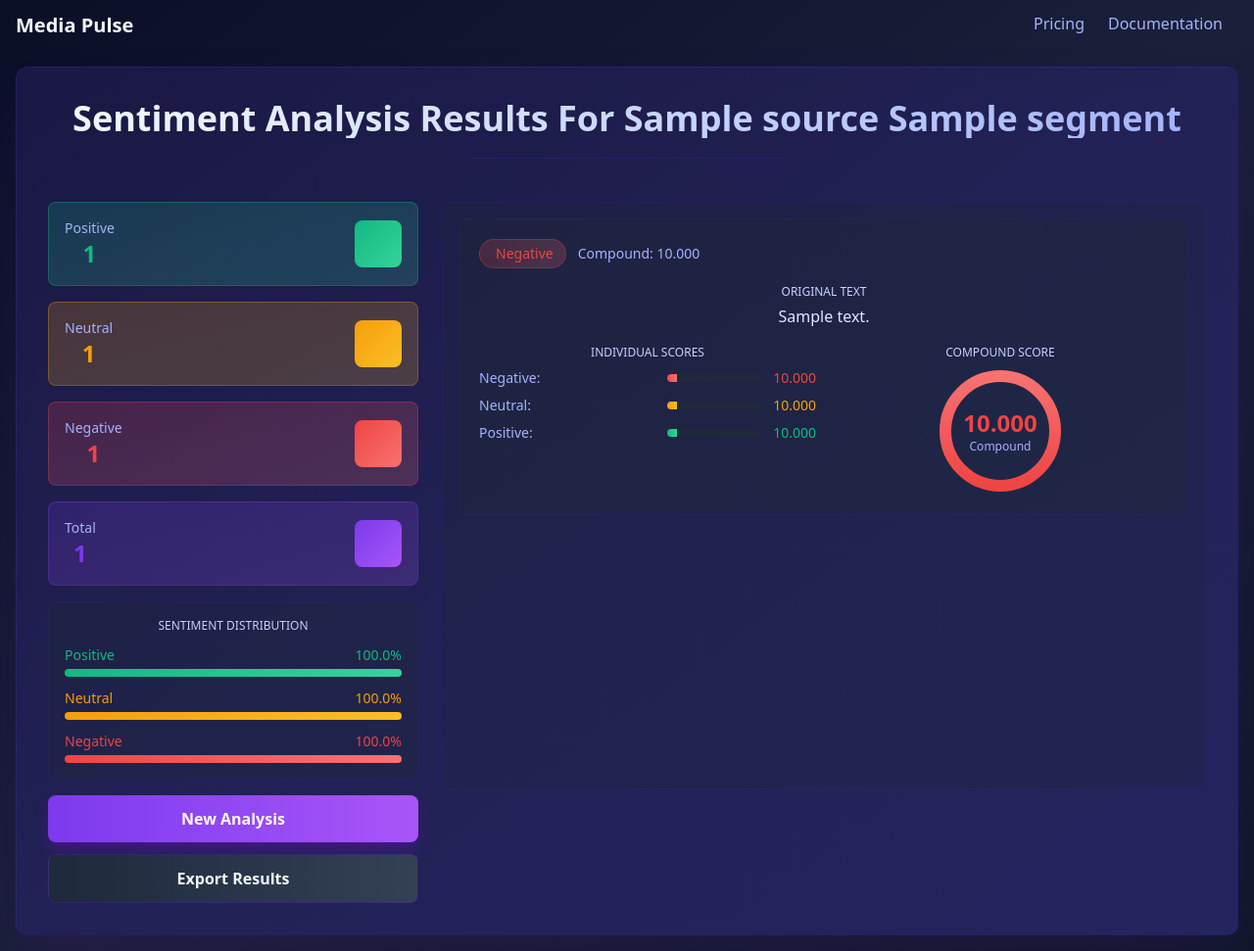
After one commit to QazGeo/News_Sentiment_Analyzer, a Flask app: template templates/internal/newsanalysis.html in a window 1280 px wide. The commit adds this page. Shown: the whole page at 98% size. Run offline with Flask 3, Linux system fonts and the light colour scheme; the template is opened without the code that fills it: most values are stand-ins (such as "Sample title", 1, 10 or a date in 2020).

Commit message:
Sentiment analysis of text data has been implemented

```diff
--- /dev/null
+++ b/templates/internal/newsanalysis.html
@@ -0,0 +1,281 @@
+{% extends 'layout.html' %}
+{% block content %}
+<!-- Main Content -->
+<main class="flex-grow flex items-center justify-center p-4">
+    <!-- Card Container -->
+    <div class="bg-gradient-to-br from-[#1e1b4b]/80 to-[#312e81]/60 backdrop-blur-sm rounded-xl shadow-2xl p-6 md:p-8 max-w-7xl w-full mx-auto border border-[#4c1d95]/30 shadow-purple-900/20">
+        <div class="flex flex-col items-center text-center gap-y-5">
+            <!-- Animated Title -->
+            <h1 class="text-transparent bg-clip-text bg-gradient-to-r from-[#f0f9ff] to-[#a5b4fc] tracking-in-contract text-3xl md:text-4xl font-bold">
+                Sentiment Analysis Results For {{source}} {{segment}}
+            </h1>
+
+            <!-- Divider Line -->
+            <div class="w-full max-w-xs">
+                <hr class="border-t border-[#4c1d95]/30">
+            </div>
+
+            <!-- Main Content Grid -->
+            <div class="w-full mt-6 grid grid-cols-1 lg:grid-cols-3 gap-6">
+                <!-- Summary Section - Left Side -->
+                <div class="lg:col-span-1">
+                    <div class="sticky top-6 space-y-4">
+                        <!-- Summary Cards -->
+                        <div class="grid grid-cols-2 lg:grid-cols-1 gap-4">
+                            <!-- Positive Count -->
+                            <div class="bg-gradient-to-br from-[#10b981]/20 to-[#34d399]/20 rounded-lg p-4 border border-[#10b981]/30">
+                                <div class="flex items-center justify-between">
+                                    <div>
+                                        <p class="text-[#a5b4fc] text-sm">Positive</p>
+                                        <p class="text-2xl font-bold text-[#10b981]">{{ positive_count }}</p>
+                                    </div>
+                                    <div class="w-12 h-12 bg-gradient-to-br from-[#10b981] to-[#34d399] rounded-lg flex items-center justify-center">
+                                        <i class="fas fa-smile text-white"></i>
+                                    </div>
+                                </div>
+                            </div>
+
+                            <!-- Neutral Count -->
+                            <div class="bg-gradient-to-br from-[#f59e0b]/20 to-[#fbbf24]/20 rounded-lg p-4 border border-[#f59e0b]/30">
+                                <div class="flex items-center justify-between">
+                                    <div>
+                                        <p class="text-[#a5b4fc] text-sm">Neutral</p>
+                                        <p class="text-2xl font-bold text-[#f59e0b]">{{ neutral_count }}</p>
+                                    </div>
+                                    <div class="w-12 h-12 bg-gradient-to-br from-[#f59e0b] to-[#fbbf24] rounded-lg flex items-center justify-center">
+                                        <i class="fas fa-meh text-white"></i>
+                                    </div>
+                                </div>
+                            </div>
+
+                            <!-- Negative Count -->
+                            <div class="bg-gradient-to-br from-[#ef4444]/20 to-[#f87171]/20 rounded-lg p-4 border border-[#ef4444]/30">
+                                <div class="flex items-center justify-between">
+                                    <div>
+                                        <p class="text-[#a5b4fc] text-sm">Negative</p>
+                                        <p class="text-2xl font-bold text-[#ef4444]">{{ negative_count }}</p>
+                                    </div>
+                                    <div class="w-12 h-12 bg-gradient-to-br from-[#ef4444] to-[#f87171] rounded-lg flex items-center justify-center">
+                                        <i class="fas fa-frown text-white"></i>
+                                    </div>
+                                </div>
+                            </div>
+
+                            <!-- Total Articles -->
+                            <div class="bg-gradient-to-br from-[#7c3aed]/20 to-[#a855f7]/20 rounded-lg p-4 border border-[#7c3aed]/30">
+                                <div class="flex items-center justify-between">
+                                    <div>
+                                        <p class="text-[#a5b4fc] text-sm">Total</p>
+                                        <p class="text-2xl font-bold text-[#7c3aed]">{{ results|length }}</p>
+                                    </div>
+                                    <div class="w-12 h-12 bg-gradient-to-br from-[#7c3aed] to-[#a855f7] rounded-lg flex items-center justify-center">
+                                        <i class="fas fa-newspaper text-white"></i>
+                                    </div>
+                                </div>
+                            </div>
+                        </div>
+
+                        <!-- Sentiment Distribution Chart -->
+                        <div class="bg-[#1e293b]/40 rounded-lg p-4 border border-[#4c1d95]/20">
+                            <p class="text-[#c7d2fe] text-xs font-medium mb-3">SENTIMENT DISTRIBUTION</p>
+                            <div class="space-y-3">
+                                <div>
+                                    <div class="flex justify-between mb-1">
+                                        <span class="text-[#10b981] text-sm">Positive</span>
+                                        <span class="text-[#10b981] text-sm">{{ "%.1f"|format((positive_count / results|length) * 100) }}%</span>
+                                    </div>
+                                    <div class="w-full h-2 bg-[#1e293b] rounded-full overflow-hidden">
+                                        <div class="h-full bg-gradient-to-r from-[#10b981] to-[#34d399]" style="width: {{ (positive_count / results|length) * 100 }}%"></div>
+                                    </div>
+                                </div>
+                                <div>
+                                    <div class="flex justify-between mb-1">
+                                        <span class="text-[#f59e0b] text-sm">Neutral</span>
+                                        <span class="text-[#f59e0b] text-sm">{{ "%.1f"|format((neutral_count / results|length) * 100) }}%</span>
+                                    </div>
+                                    <div class="w-full h-2 bg-[#1e293b] rounded-full overflow-hidden">
+                                        <div class="h-full bg-gradient-to-r from-[#f59e0b] to-[#fbbf24]" style="width: {{ (neutral_count / results|length) * 100 }}%"></div>
+                                    </div>
+                                </div>
+                                <div>
+                                    <div class="flex justify-between mb-1">
+                                        <span class="text-[#ef4444] text-sm">Negative</span>
+                                        <span class="text-[#ef4444] text-sm">{{ "%.1f"|format((negative_count / results|length) * 100) }}%</span>
+                                    </div>
+                                    <div class="w-full h-2 bg-[#1e293b] rounded-full overflow-hidden">
+                                        <div class="h-full bg-gradient-to-r from-[#ef4444] to-[#f87171]" style="width: {{ (negative_count / results|length) * 100 }}%"></div>
+                                    </div>
+                                </div>
+                            </div>
+                        </div>
+
+                        <!-- Action Buttons -->
+                        <div class="flex flex-col gap-3">
+                            <!-- New Analysis Button -->
+                            <button class="bg-gradient-to-r from-[#7c3aed] to-[#a855f7] hover:from-[#6d28d9] hover:to-[#9333ea] text-white font-semibold py-3 px-6 rounded-lg transition duration-300 transform hover:scale-105 shadow-lg shadow-purple-700/30" onclick="location.href='/news'">
+                                New Analysis
+                            </button>
+
+                            <!-- Export Results Button -->
+                            <button class="bg-gradient-to-r from-[#1e293b] to-[#334155] hover:from-[#334155] hover:to-[#475569] text-[#f0f9ff] font-semibold py-3 px-6 rounded-lg transition duration-300 border border-[#4c1d95]/50 hover:border-[#6d28d9]/70">
+                                Export Results
+                            </button>
+                        </div>
+                    </div>
+                </div>
+
+                <!-- Results Section - Right Side -->
+                <div class="lg:col-span-2">
+                    <div class="bg-[#1e293b]/30 rounded-lg p-4 border border-[#4c1d95]/20 h-[600px] overflow-y-auto custom-scrollbar">
+                        <div class="space-y-4">
+                            {% for result in results %}
+                            <div class="bg-[#1e293b]/40 rounded-lg p-5 border border-[#4c1d95]/20 hover:border-[#4c1d95]/40 transition-all duration-300">
+                                <!-- Header with Sentiment Badge -->
+                                <div class="flex items-start justify-between mb-4">
+                                    <div class="flex items-center space-x-3">
+                                        {% if result.sentiment == 'Positive' %}
+                                        <span class="px-3 py-1 bg-gradient-to-r from-[#10b981]/20 to-[#34d399]/20 text-[#10b981] rounded-full text-sm font-medium border border-[#10b981]/30">
+                                            <i class="fas fa-smile mr-1"></i> Positive
+                                        </span>
+                                        {% elif result.sentiment == 'Neutral' %}
+                                        <span class="px-3 py-1 bg-gradient-to-r from-[#f59e0b]/20 to-[#fbbf24]/20 text-[#f59e0b] rounded-full text-sm font-medium border border-[#f59e0b]/30">
+                                            <i class="fas fa-meh mr-1"></i> Neutral
+                                        </span>
+                                        {% else %}
+                                        <span class="px-3 py-1 bg-gradient-to-r from-[#ef4444]/20 to-[#f87171]/20 text-[#ef4444] rounded-full text-sm font-medium border border-[#ef4444]/30">
+                                            <i class="fas fa-frown mr-1"></i> Negative
+                                        </span>
+                                        {% endif %}
+                                        <span class="text-[#a5b4fc] text-sm">Compound: {{ "%.3f"|format(result.scores.compound) }}</span>
+                                    </div>
+                                </div>
+
+                                <!-- Original Text -->
+                                <div class="mb-4">
+                                    <p class="text-[#c7d2fe] text-xs font-medium mb-1">ORIGINAL TEXT</p>
+                                    <p class="text-[#e0e7ff] leading-relaxed">{{ result.text }}</p>
+                                </div>
+
+                                <!-- Detailed Scores -->
+                                <div class="grid grid-cols-1 md:grid-cols-2 gap-4">
+                                    <!-- Individual Scores -->
+                                    <div>
+                                        <p class="text-[#c7d2fe] text-xs font-medium mb-2">INDIVIDUAL SCORES</p>
+                                        <div class="space-y-2">
+                                            <div class="flex items-center justify-between">
+                                                <span class="text-[#a5b4fc] text-sm">Negative:</span>
+                                                <div class="flex items-center space-x-2">
+                                                    <div class="w-24 h-2 bg-[#1e293b] rounded-full overflow-hidden">
+                                                        <div class="h-full bg-gradient-to-r from-[#ef4444] to-[#f87171]"
+                                                             style="width: {{ (result.scores.neg * 100)|round(1) }}%"></div>
+                                                    </div>
+                                                    <span class="text-[#ef4444] text-sm font-medium w-12 text-right">{{ "%.3f"|format(result.scores.neg) }}</span>
+                                                </div>
+                                            </div>
+                                            <div class="flex items-center justify-between">
+                                                <span class="text-[#a5b4fc] text-sm">Neutral:</span>
+                                                <div class="flex items-center space-x-2">
+                                                    <div class="w-24 h-2 bg-[#1e293b] rounded-full overflow-hidden">
+                                                        <div class="h-full bg-gradient-to-r from-[#f59e0b] to-[#fbbf24]"
+                                                             style="width: {{ (result.scores.neu * 100)|round(1) }}%"></div>
+                                                    </div>
+                                                    <span class="text-[#f59e0b] text-sm font-medium w-12 text-right">{{ "%.3f"|format(result.scores.neu) }}</span>
+                                                </div>
+                                            </div>
+                                            <div class="flex items-center justify-between">
+                                                <span class="text-[#a5b4fc] text-sm">Positive:</span>
+                                                <div class="flex items-center space-x-2">
+                                                    <div class="w-24 h-2 bg-[#1e293b] rounded-full overflow-hidden">
+                                                        <div class="h-full bg-gradient-to-r from-[#10b981] to-[#34d399]"
+                                                             style="width: {{ (result.scores.pos * 100)|round(1) }}%"></div>
+                                                    </div>
+                                                    <span class="text-[#10b981] text-sm font-medium w-12 text-right">{{ "%.3f"|format(result.scores.pos) }}</span>
+                                                </div>
+                                            </div>
+                                        </div>
+                                    </div>
+
+                                    <!-- Compound Score Visualization -->
+                                    <div>
+                                        <p class="text-[#c7d2fe] text-xs font-medium mb-2">COMPOUND SCORE</p>
+                                        <div class="flex items-center justify-center">
+                                            <div class="relative w-32 h-32">
+                                                <!-- Circular Progress -->
+                                                <svg class="transform -rotate-90 w-32 h-32">
+                                                    <circle cx="64" cy="64" r="56" stroke="#1e293b" stroke-width="12" fill="none"></circle>
+                                                    {% if result.sentiment == 'Positive' %}
+                                                    <circle cx="64" cy="64" r="56" stroke="url(#gradient-green)" stroke-width="12" fill="none"
+                                                            stroke-dasharray="{{ (result.scores.compound + 1) * 351.86 }} 351.86"
+                                                            stroke-linecap="round"></circle>
+                                                    {% elif result.sentiment == 'Neutral' %}
+                                                    <circle cx="64" cy="64" r="56" stroke="url(#gradient-yellow)" stroke-width="12" fill="none"
+                                                            stroke-dasharray="{{ (result.scores.compound + 1) * 351.86 }} 351.86"
+                                                            stroke-linecap="round"></circle>
+                                                    {% else %}
+                                                    <circle cx="64" cy="64" r="56" stroke="url(#gradient-red)" stroke-width="12" fill="none"
+                                                            stroke-dasharray="{{ (result.scores.compound + 1) * 351.86 }} 351.86"
+                                                            stroke-linecap="round"></circle>
+                                                    {% endif %}
+
+                                                    <!-- Gradient Definitions -->
+                                                    <defs>
+                                                        <linearGradient id="gradient-green" x1="0%" y1="0%" x2="100%" y2="0%">
+                                                            <stop offset="0%" style="stop-color:#10b981;stop-opacity:1" />
+                                                            <stop offset="100%" style="stop-color:#34d399;stop-opacity:1" />
+                                                        </linearGradient>
+                                                        <linearGradient id="gradient-yellow" x1="0%" y1="0%" x2="100%" y2="0%">
+                                                            <stop offset="0%" style="stop-color:#f59e0b;stop-opacity:1" />
+                                                            <stop offset="100%" style="stop-color:#fbbf24;stop-opacity:1" />
+                                                        </linearGradient>
+                                                        <linearGradient id="gradient-red" x1="0%" y1="0%" x2="100%" y2="0%">
+                                                            <stop offset="0%" style="stop-color:#ef4444;stop-opacity:1" />
+                                                            <stop offset="100%" style="stop-color:#f87171;stop-opacity:1" />
+                                                        </linearGradient>
+                                                    </defs>
+                                                </svg>
+                                                <div class="absolute inset-0 flex items-center justify-center">
+                                                    <div class="text-center">
+                                                        <p class="text-2xl font-bold
+                                                            {% if result.sentiment == 'Positive' %}text-[#10b981]
+                                                            {% elif result.sentiment == 'Neutral' %}text-[#f59e0b]
+                                                            {% else %}text-[#ef4444]{% endif %}">
+                                                            {{ "%.3f"|format(result.scores.compound) }}
+                                                        </p>
+                                                        <p class="text-xs text-[#a5b4fc]">Compound</p>
+                                                    </div>
+                                                </div>
+                                            </div>
+                                        </div>
+                                    </div>
+                                </div>
+                            </div>
+                            {% endfor %}
+                        </div>
+                    </div>
+                </div>
+            </div>
+        </div>
+    </div>
+</main>
+
+<style>
+    /* Custom scrollbar styling */
+    .custom-scrollbar::-webkit-scrollbar {
+        width: 8px;
+    }
+
+    .custom-scrollbar::-webkit-scrollbar-track {
+        background: rgba(30, 41, 59, 0.3);
+        border-radius: 4px;
+    }
+
+    .custom-scrollbar::-webkit-scrollbar-thumb {
+        background: linear-gradient(to bottom, #7c3aed, #a855f7);
+        border-radius: 4px;
+    }
+
+    .custom-scrollbar::-webkit-scrollbar-thumb:hover {
+        background: linear-gradient(to bottom, #6d28d9, #9333ea);
+    }
+</style>
+{% endblock %}
--- a/templates/internal/newsform.html
+++ b/templates/internal/newsform.html
@@ -25,7 +25,6 @@
                         </label>
                         <div class="relative">
                             <select name="news-source" class="w-full px-4 py-3 bg-[#1e293b]/60 border border-[#4c1d95]/50 rounded-lg text-[#e0e7ff] focus:outline-none focus:ring-2 focus:ring-[#7c3aed] focus:border-transparent appearance-none cursor-pointer">
-                                <option value="reuters">Reuters</option>
                                 <option value="bbc">BBC News</option>
                                 <option value="cnn">CNN</option>
                                 <option value="nytimes">New York Times</option>
```
Also changed, not shown: blueprints/newsform.py (+35 -3 lines), functions/webscraping.py (+30 -1 lines), 1 other file.
